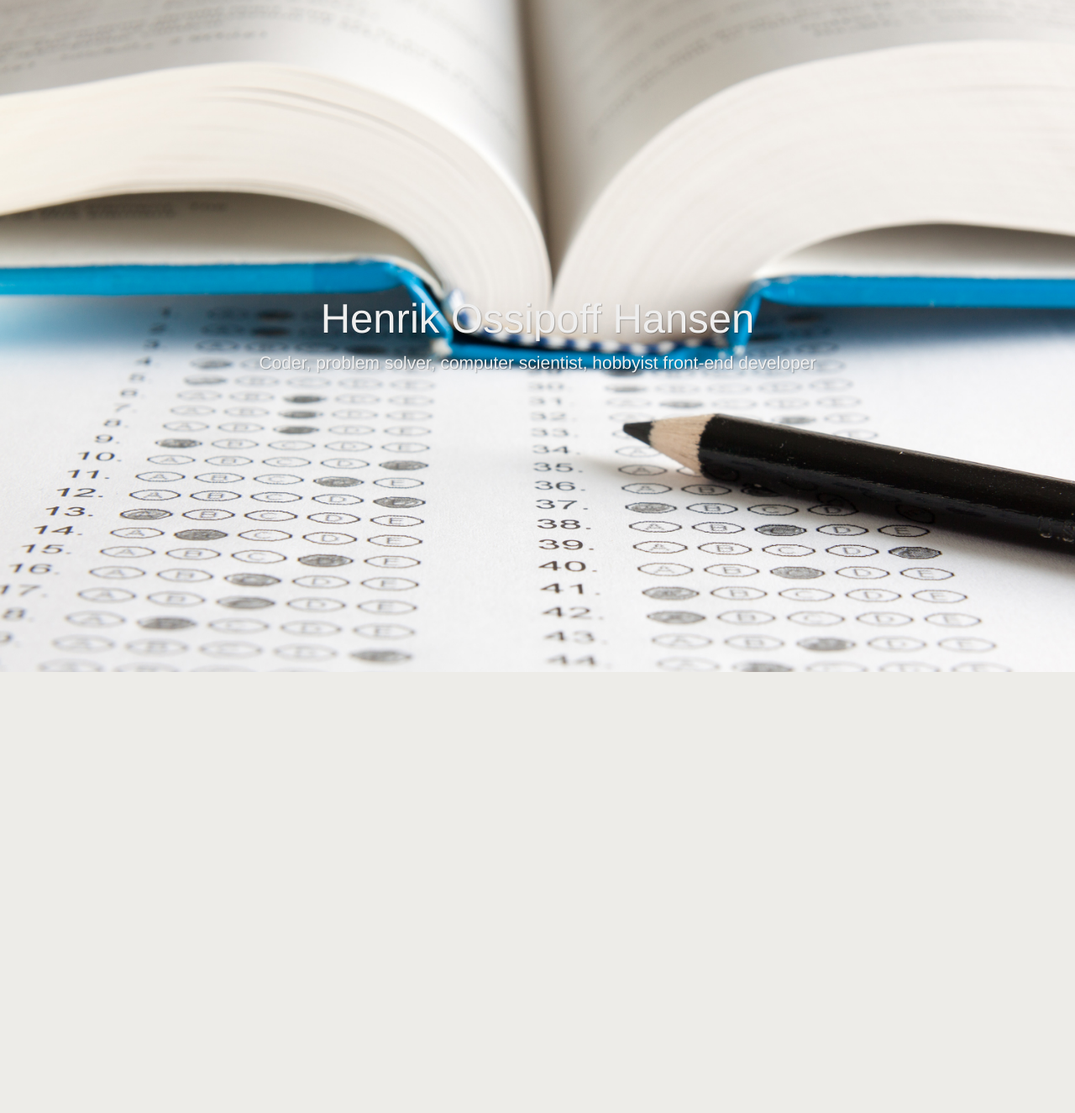
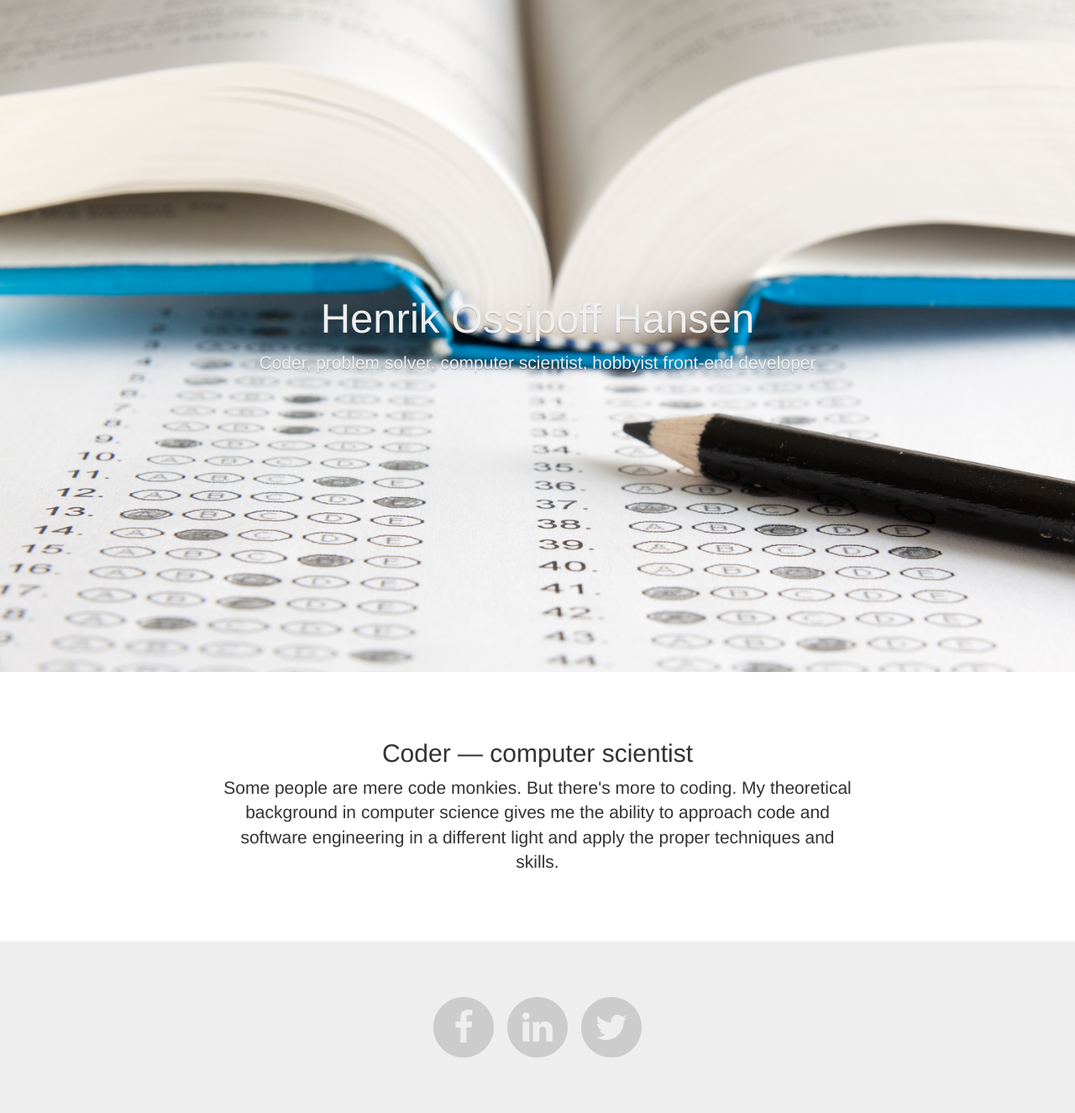
Before and after one commit to HenrikOssipoff/HenrikOssipoff.dk-old, a Django app: page / in a window 1280 px wide. Shown: the whole page at 84% size. Before the commit the page ends 800 px from the top, so only its background shows below. Run offline with Django 3.2, Linux system fonts and the light colour scheme; some libraries are stand-ins or nearby versions.

Commit message:
Added intro and social media bar

```diff
--- a/assets/less/mixins.less
+++ b/assets/less/mixins.less
@@ -21,10 +21,6 @@
   background: -o-linear-gradient(@stop,
                                  @start);
   filter: e(%("progid:DXImageTransform.Microsoft.gradient(startColorstr='%d', endColorstr='%d', GradientType=0)",@stop,@start));
-}
-
-.ddd-gradient() {
-  .gradient(@hero-lower-background-color, @hero-lower-background-color, @hero-upper-background-color);
 }
 
 .bw-gradient(@color: #F5F5F5, @start: 0, @stop: 255) {
@@ -119,7 +115,7 @@
   -moz-box-shadow: @arguments;
   box-shadow: @arguments;
 }
-.text-shadow (@string: 1px 1px 1px rgba(0, 0, 0, 0.25)) {
+.text-shadow (@string: 0 1px 1px rgba(0, 0, 0, 0.25)) {
   text-shadow: @string;
 }
 .box-sizing(@sizing: border-box) {
@@ -162,3 +158,6 @@
   -webkit-background-clip: @argument;
   background-clip: @argument;
 }
+.box-padding() {
+  padding: 60px 0;
+}
--- a/assets/less/style.less
+++ b/assets/less/style.less
@@ -10,7 +10,18 @@ html, body {
     width: 100%;
 }
 
-.full {
+.welcome {
+    display: table;
+    height: 100%;
+    width: 100%;
+    position: relative;
+    background: url(../img/school-test.jpg) no-repeat center center fixed;
+    -webkit-background-size: cover;
+    -moz-background-size: cover;
+    -o-background-size: cover;
+    background-size: cover;
+    color: #eee;
+
     .text {
         display: table-cell;
         vertical-align: middle;
@@ -29,26 +40,57 @@ html, body {
     }
 }
 
-.welcome {
-    display: table;
-    height: 100%;
-    width: 100%;
-    position: relative;
-    background: url(../img/school-test.jpg) no-repeat center center fixed;
-    -webkit-background-size: cover;
-    -moz-background-size: cover;
-    -o-background-size: cover;
-    background-size: cover;
-    color: #eee;
+.intro {
+    .box-padding();
 }
 
+.footer {
+    .box-padding();
+    background-color: #eee;
 
-/*
-    <div id="top" class="header">
-      <div class="vert-text">
-        <h1>Start Bootstrap</h1>
-        <h3><em>We</em> Build Great Templates, <em>You</em> Make Them Better</h3>
-        <a href="#about" class="btn btn-default btn-lg">Find Out More</a>
-      </div>
-    </div>
-*/
+    .fa-stack {
+        .fa {
+            color: #eee;
+        }
+
+        .fa-circle {
+            color: #ccc;
+        }
+    }
+
+    .twitter-icon {
+        &:hover {
+            .fa-twitter {
+                color: #fff;
+            }
+
+            .fa-circle {
+                color: #55acee;
+            }
+        }
+    }
+
+    .facebook-icon {
+        &:hover {
+            .fa-facebook {
+                color: #fff;
+            }
+
+            .fa-circle {
+                color: #3b5998;
+            }
+        }
+    }
+
+    .linkedin-icon {
+        &:hover {
+            .fa-linkedin {
+                color: #fff;
+            }
+
+            .fa-circle {
+                color: #007bb6;
+            }
+        }
+    }
+}
--- a/static/css/style.css
+++ b/static/css/style.css
@@ -1 +1 @@
-html,body{height:100%;width:100%}#content{height:100%;width:100%}.full .text{display:table-cell;vertical-align:middle;text-align:center}.full .text h1{font-size:3.5em;text-shadow:1px 1px 1px rgba(0,0,0,.25)}.full .text .lead{font-weight:400;text-shadow:1px 1px 1px rgba(0,0,0,.25)}.welcome{display:table;height:100%;width:100%;position:relative;background:url(../img/school-test.jpg) no-repeat center center fixed;-webkit-background-size:cover;-moz-background-size:cover;-o-background-size:cover;background-size:cover;color:#eee}
+html,body{height:100%;width:100%}#content{height:100%;width:100%}.welcome{display:table;height:100%;width:100%;position:relative;background:url(../img/school-test.jpg) no-repeat center center fixed;-webkit-background-size:cover;-moz-background-size:cover;-o-background-size:cover;background-size:cover;color:#eee}.welcome .text{display:table-cell;vertical-align:middle;text-align:center}.welcome .text h1{font-size:3.5em;text-shadow:0 1px 1px rgba(0,0,0,.25)}.welcome .text .lead{font-weight:400;text-shadow:0 1px 1px rgba(0,0,0,.25)}.intro{padding:60px 0}.footer{padding:60px 0;background-color:#eee}.footer .fa-stack .fa{color:#eee}.footer .fa-stack .fa-circle{color:#ccc}.footer .twitter-icon:hover .fa-twitter{color:#fff}.footer .twitter-icon:hover .fa-circle{color:#55acee}.footer .facebook-icon:hover .fa-facebook{color:#fff}.footer .facebook-icon:hover .fa-circle{color:#3b5998}.footer .linkedin-icon:hover .fa-linkedin{color:#fff}.footer .linkedin-icon:hover .fa-circle{color:#007bb6}
--- a/templates/home.html
+++ b/templates/home.html
@@ -1,7 +1,7 @@
 {% extends 'layout/full.html' %}
 
 {% block main_column %}
-<div id="header" class="full welcome">
+<div id="header" class="welcome">
     <div class="text">
         <h1>Henrik Ossipoff Hansen</h1>
         <p class="lead">
@@ -9,4 +9,36 @@
         </p>
     </div>
 </div>
+<div id="intro" class="intro">
+    <div class="container">
+        <div class="row">
+            <div class="col-md-8 col-md-offset-2 text-center">
+                <h2>Coder — computer scientist</h2>
+                <p class="lead">
+                    Some people are mere code monkies. But there's more to coding. My theoretical background in computer science gives me the ability to approach code and software engineering in a different light and apply the proper techniques and skills.
+                </p>
+            </div>
+        </div>
+    </div>
+</div>
+<section id="footer" class="footer">
+    <div class="container">
+        <div class="row">
+            <div class="col-md-8 col-md-offset-2 text-center">
+                <a href="https://www.facebook.com/Ossipoff" target="_blank"><span class="fa-stack facebook-icon fa-3x">
+                        <i class="fa fa-circle fb-circle fa-stack-2x"></i>
+                        <i class="fa fa-facebook fa-stack-1x fa-inverse"></i>
+                </span></a>
+                <a href="http://www.linkedin.com/pub/henrik-ossipoff-hansen/31/240/a47" target="_blank"><span class="fa-stack linkedin-icon fa-3x">
+                    <i class="fa fa-circle linkedin-circle fa-stack-2x"></i>
+                    <i class="fa fa-linkedin fa-stack-1x fa-inverse"></i>
+                </span></a>
+                <a href="https://twitter.com/HenrikOssipoff" target="_blank"><span class="fa-stack twitter-icon fa-3x">
+                    <i class="fa fa-circle fa-stack-2x"></i>
+                    <i class="fa fa-twitter fa-stack-1x fa-inverse"></i>
+                </span></a>
+            </div>
+        </div>
+    </div>
+</section>
 {% endblock %}
```
